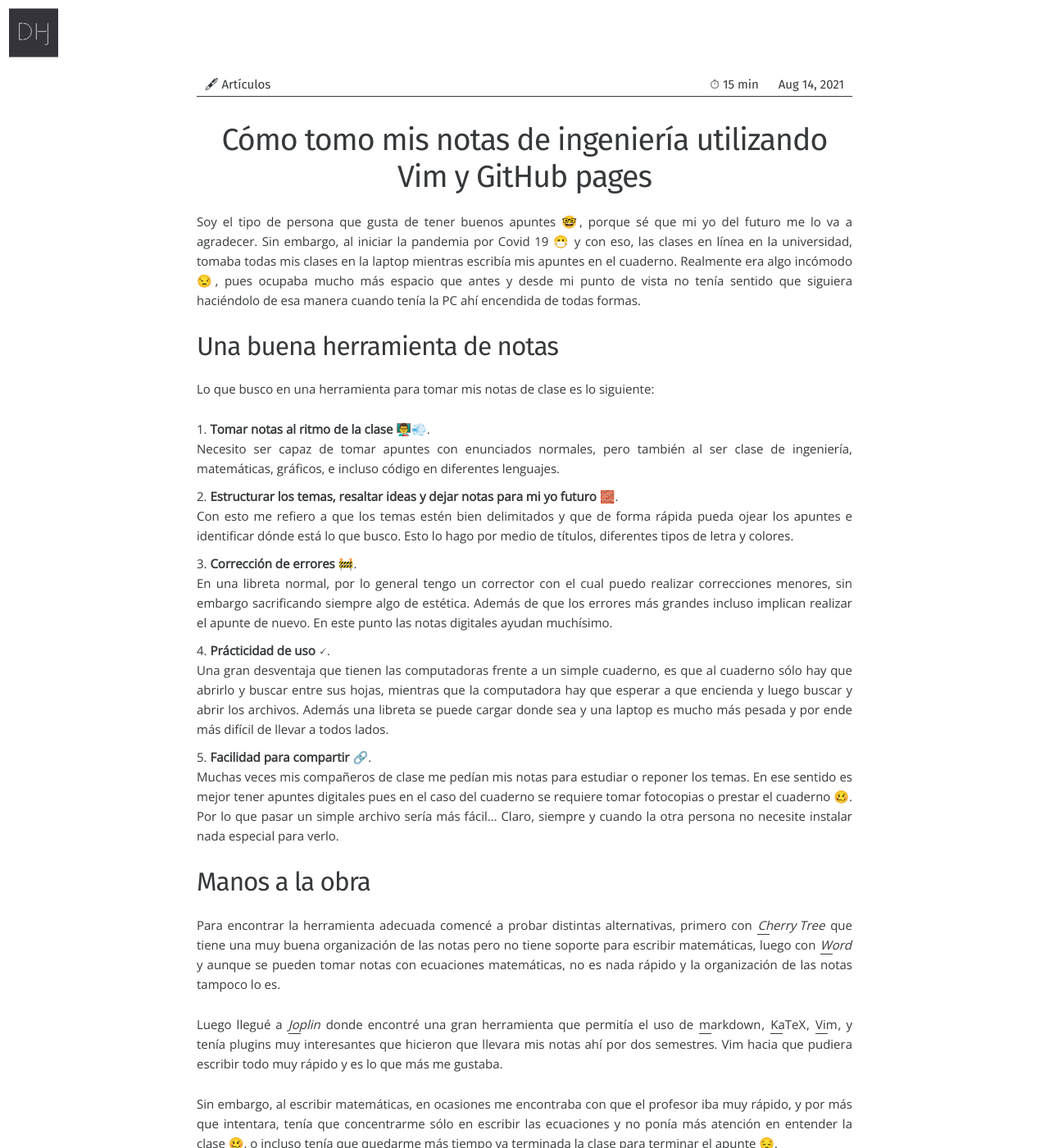
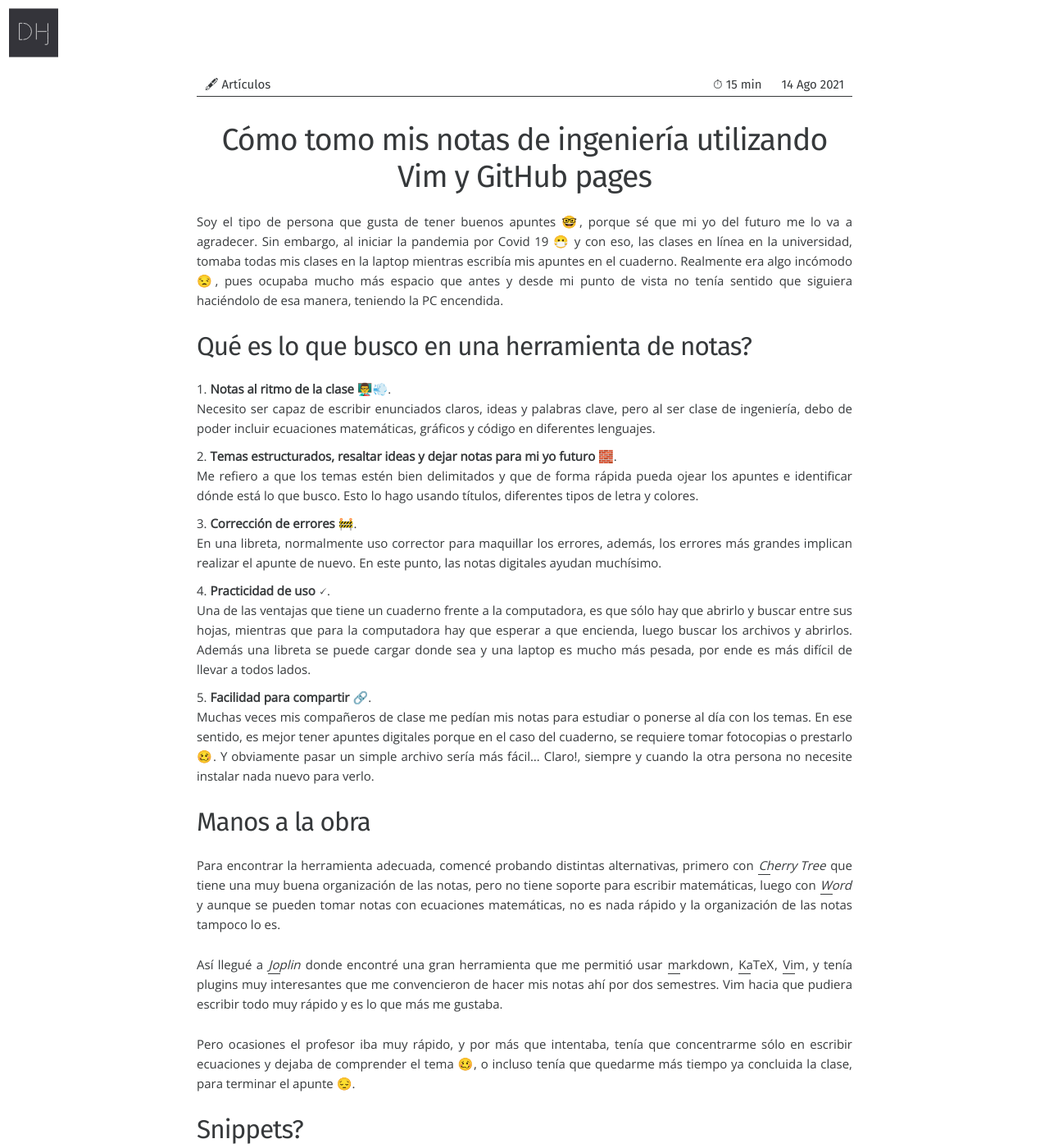
Before and after one commit to danielhj1998/blogger, a Jekyll site: the page built from _posts/2021-08-14-how-I-take-engineering-lectures.md, in a window 1280 px wide and 1400 px high. Shown: the whole window at 82% size. Built offline with Jekyll 4.4.1, drawn with Linux system fonts in a browser that asks for light colours; nearby versions of some CDN libraries.

Commit message:
Fixed typos before Snippets? header

```diff
--- a/_layouts/post.html
+++ b/_layouts/post.html
@@ -8,19 +8,9 @@ layout: default
             <span><a class="normal" href={{ site.baseurl | append: '/' }}>🖋 Artículos</a></span>
             <span>
                 <p>⏱ {{page.reading_time}} min</p>
-                <p class="post-meta">
-              {%- assign date_format = "%b %-d, %Y" -%}
-              <time class="dt-published" datetime="{{ page.date | date_to_xmlschema }}" itemprop="datePublished">
-                {{ page.date | date: date_format }}
-              </time>
-              {%- if page.modified_date -%}
-                ~
-                {%- assign mdate = page.modified_date | date_to_xmlschema -%}
-              <time class="dt-modified" datetime="{{ mdate }}" itemprop="dateModified">
-                  {{ mdate | date: date_format }}
-              </time>
-              {%- endif -%}
-              </p>
+                <p>
+                {{ page.date_shown }}
+                </p>
             </span>
         </div>
 
--- a/_posts/2021-08-14-how-I-take-engineering-lectures.md
+++ b/_posts/2021-08-14-how-I-take-engineering-lectures.md
@@ -7,29 +7,28 @@ date_shown: 14 Ago 2021
 excerpt_separator: <!--intro-->
 ---
 
-Soy el tipo de persona que gusta de tener buenos apuntes 🤓, porque sé que mi yo del futuro me lo va a agradecer. Sin embargo, al iniciar la pandemia por Covid 19 😷 y con eso, las clases en línea en la universidad, tomaba todas mis clases en la laptop mientras escribía mis apuntes en el cuaderno. Realmente era algo incómodo 😒, pues ocupaba mucho más espacio que antes y desde mi punto de vista no tenía sentido que siguiera haciéndolo de esa manera cuando tenía la PC ahí encendida de todas formas.
+Soy el tipo de persona que gusta de tener buenos apuntes 🤓, porque sé que mi yo del futuro me lo va a agradecer. Sin embargo, al iniciar la pandemia por Covid 19 😷 y con eso, las clases en línea en la universidad, tomaba todas mis clases en la laptop mientras escribía mis apuntes en el cuaderno. Realmente era algo incómodo 😒, pues ocupaba mucho más espacio que antes y desde mi punto de vista no tenía sentido que siguiera haciéndolo de esa manera, teniendo la PC encendida.
 
 <!--intro-->
 
-## Una buena herramienta de notas
-Lo que busco en una herramienta para tomar mis notas de clase es lo siguiente:
-1. **Tomar notas al ritmo de la clase** 👨‍🏫💨.
-    Necesito ser capaz de tomar apuntes con enunciados normales, pero también al ser clase de ingeniería, matemáticas, gráficos, e incluso código en diferentes lenguajes.
-2. **Estructurar los temas, resaltar ideas y dejar notas para mi yo futuro** 🧱.
-    Con esto me refiero a que los temas estén bien delimitados y que de forma rápida pueda ojear los apuntes e identificar dónde está lo que busco. Esto lo hago por medio de títulos, diferentes tipos de letra y colores.
+## Qué es lo que busco en una herramienta de notas?
+1. **Notas al ritmo de la clase** 👨‍🏫💨.
+    Necesito ser capaz de escribir enunciados claros, ideas y palabras clave, pero al ser clase de ingeniería, debo de poder incluir ecuaciones matemáticas, gráficos y código en diferentes lenguajes.
+2. **Temas estructurados, resaltar ideas y dejar notas para mi yo futuro** 🧱.
+    Me refiero a que los temas estén bien delimitados y que de forma rápida pueda ojear los apuntes e identificar dónde está lo que busco. Esto lo hago usando títulos, diferentes tipos de letra y colores.
 3. **Corrección de errores** 🚧.
-    En una libreta normal, por lo general tengo un corrector con el cual puedo realizar correcciones menores, sin embargo sacrificando siempre algo de estética. Además de que los errores más grandes incluso implican realizar el apunte de nuevo. En este punto las notas digitales ayudan muchísimo.
-4. **Prácticidad de uso** 🗸.
-    Una gran desventaja que tienen las computadoras frente a un simple cuaderno, es que al cuaderno sólo hay que abrirlo y buscar entre sus hojas, mientras que la computadora hay que esperar a que encienda y luego buscar y abrir los archivos. Además una libreta se puede cargar donde sea y una laptop es mucho más pesada y por ende más difícil de llevar a todos lados.
+    En una libreta, normalmente uso corrector para maquillar los errores, además, los errores más grandes implican realizar el apunte de nuevo. En este punto, las notas digitales ayudan muchísimo.
+4. **Practicidad de uso** 🗸.
+    Una de las ventajas que tiene un cuaderno frente a la computadora, es que sólo hay que abrirlo y buscar entre sus hojas, mientras que para la computadora hay que esperar a que encienda, luego buscar los archivos y abrirlos. Además una libreta se puede cargar donde sea y una laptop es mucho más pesada, por ende es más difícil de llevar a todos lados.
 5. **Facilidad para compartir** 🔗.
-    Muchas veces mis compañeros de clase me pedían mis notas para estudiar o reponer los temas. En ese sentido es mejor tener apuntes digitales pues en el caso del cuaderno se requiere tomar fotocopias o prestar el cuaderno 🥴. Por lo que pasar un simple archivo sería más fácil... Claro, siempre y cuando la otra persona no necesite instalar nada especial para verlo.
+    Muchas veces mis compañeros de clase me pedían mis notas para estudiar o ponerse al día con los temas. En ese sentido, es mejor tener apuntes digitales porque en el caso del cuaderno, se requiere tomar fotocopias o prestarlo 🥴. Y obviamente pasar un simple archivo sería más fácil... Claro!, siempre y cuando la otra persona no necesite instalar nada nuevo para verlo.
 
 ## Manos a la obra
-Para encontrar la herramienta adecuada comencé a probar distintas alternativas, primero con [*Cherry Tree*](https://www.giuspen.com/cherrytree/) que tiene una muy buena organización de las notas pero no tiene soporte para escribir matemáticas, luego con [*Word*](https://office.live.com/start/Word.aspx?ui=es%2DES) y aunque se pueden tomar notas con ecuaciones matemáticas, no es nada rápido y la organización de las notas tampoco lo es.
+Para encontrar la herramienta adecuada, comencé probando distintas alternativas, primero con [*Cherry Tree*](https://www.giuspen.com/cherrytree/) que tiene una muy buena organización de las notas, pero no tiene soporte para escribir matemáticas, luego con [*Word*](https://office.live.com/start/Word.aspx?ui=es%2DES) y aunque se pueden tomar notas con ecuaciones matemáticas, no es nada rápido y la organización de las notas tampoco lo es.
 
-Luego llegué a [*Joplin*](https://joplinapp.org/) donde encontré una gran herramienta que permitía el uso de [markdown](https://github.com/adam-p/markdown-here/wiki/Markdown-Cheatsheet), [KaTeX](https://katex.org/docs/supported.html), [Vim](https://missing.csail.mit.edu/2020/editors/), y tenía plugins muy interesantes que hicieron que llevara mis notas ahí por dos semestres. Vim hacia que pudiera escribir todo muy rápido y es lo que más me gustaba.
+Así llegué a [*Joplin*](https://joplinapp.org/) donde encontré una gran herramienta que me permitió usar [markdown](https://github.com/adam-p/markdown-here/wiki/Markdown-Cheatsheet), [KaTeX](https://katex.org/docs/supported.html), [Vim](https://missing.csail.mit.edu/2020/editors/), y tenía plugins muy interesantes que me convencieron de hacer mis notas ahí por dos semestres. Vim hacia que pudiera escribir todo muy rápido y es lo que más me gustaba.
 
-Sin embargo, al escribir matemáticas, en ocasiones me encontraba con que el profesor iba muy rápido, y por más que intentara, tenía que concentrarme sólo en escribir las ecuaciones y no ponía más atención en entender la clase 🥴, o incluso tenía que quedarme más tiempo ya terminada la clase para terminar el apunte 😔.
+Pero ocasiones el profesor iba muy rápido, y por más que intentaba, tenía que concentrarme sólo en escribir ecuaciones y dejaba de comprender el tema 🥴, o incluso tenía que quedarme más tiempo ya concluida la clase, para terminar el apunte 😔.
 
 ## Snippets?
 
```
